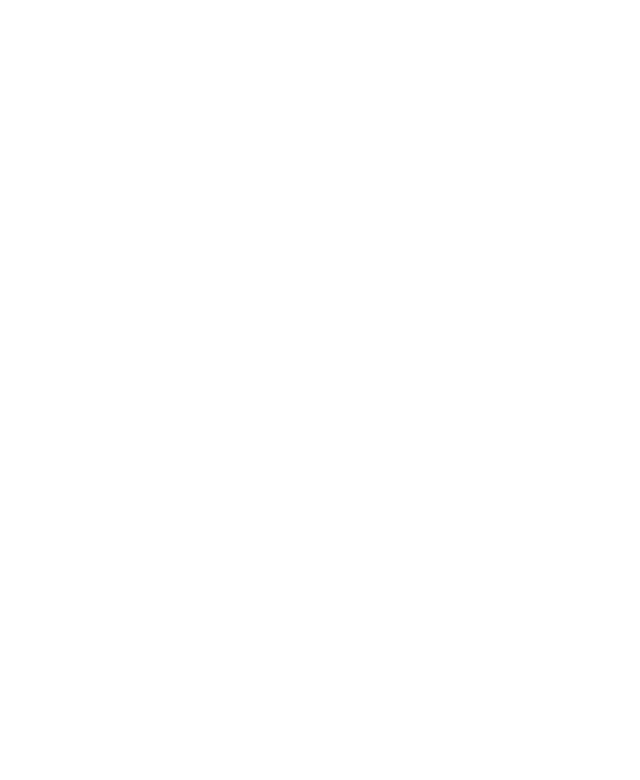
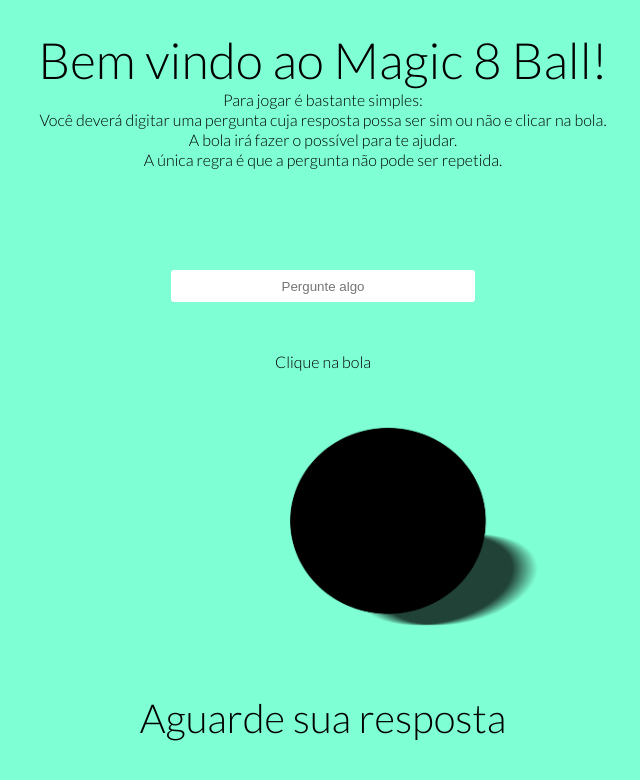
Before and after one commit to vhugodias/Jogo-de-azar, a plain HTML site: page index.html in a window 1280 px wide. Shown: the whole page, without its empty margins (317-957 px from the left). Drawn offline with Linux system fonts and the light colour scheme.

Commit message:
entrega finalizada

```diff
--- a/index.html
+++ b/index.html
@@ -4,9 +4,29 @@
   <meta charset="UTF-8">
   <meta http-equiv="X-UA-Compatible" content="IE=edge">
   <meta name="viewport" content="width=device-width, initial-scale=1.0">
-  <title>Document</title>
+  <link rel="stylesheet" href="src/styles/reset.css">
+  <link rel="stylesheet" href="src/styles/style.css">
+  <title>Magic 8 Ball</title>
 </head>
 <body>
-  <!-- Escreva seu código aqui -->
+
+  <main>
+    <div id="regras">
+      <h2>Bem vindo ao Magic 8 Ball!</h2>
+      <p>Para jogar é bastante simples:</p>
+      <p>Você deverá digitar uma pergunta cuja resposta possa ser <strong>sim ou não</strong> e clicar <strong>na bola</strong>.</p>
+      <p>A bola irá fazer o possível para te ajudar.</p>
+      <p>A única regra é que a pergunta não pode ser repetida.</p>
+      <form>
+        <input type="text" id="input" name="pergunta" placeholder="Pergunte algo">
+      </form>
+      <div id="magic8ball">
+        <p>Clique na bola</p>
+        <img src="src/img/magic8ball.png" alt="Magic 8 ball">
+        <p id ='resposta'>Aguarde sua resposta</p>
+      </div>
+    </div>
+  </main>
+  <script type="module" src="src/script.js"></script>
 </body>
 </html>
--- a/src/models/index.js
+++ /dev/null
@@ -1 +0,0 @@
-// Isso é um arquivo de exemplo, crie os arquivos das models necessárias.
--- /dev/null
+++ b/src/models/respostas.js
@@ -0,0 +1,18 @@
+class Respostas {
+    static geraResposta(){
+        let respostas = [
+            "Definitivamente sim",
+            "Definitivamente não",
+            "Talvez",
+            "Não tenho certeza",
+            "Melhor não arriscar",
+            "Vai na fé",
+            "Vai dar ruim",
+            "Só não diga que eu não avisei"
+        ]
+        let respostaAtual = respostas[Math.floor(Math.random()*Math.floor(respostas.length))]
+        return respostaAtual
+    }
+}
+
+export {Respostas}
--- a/src/script.js
+++ b/src/script.js
@@ -1 +1,20 @@
-// Escreva seu código aqui
+import {Respostas} from "./models/respostas.js";
+
+const pergunta = document.querySelector('#input')
+const arrayPerguntas = []
+const resposta = document.querySelector('#resposta')
+const magicBall = document.querySelector('img')
+magicBall.addEventListener("click", verificaInput)
+
+function verificaInput (event) {
+    event.preventDefault()
+    if (pergunta.value === ''){
+        resposta.innerText = 'Faça uma pergunta!'
+    } else if (arrayPerguntas.some((arg) => arg === pergunta.value)){
+        resposta.innerText = 'Me pergunte algo diferente!'
+    } else {
+        resposta.innerText = Respostas.geraResposta()
+        arrayPerguntas.push(pergunta.value)
+    }
+
+}
--- a/src/styles/reset.css
+++ b/src/styles/reset.css
@@ -1 +1,48 @@
-/* Escreva seu código aqui */
+/* http://meyerweb.com/eric/tools/css/reset/
+   v2.0 | 20110126
+   License: none (public domain)
+*/
+
+html, body, div, span, applet, object, iframe,
+h1, h2, h3, h4, h5, h6, p, blockquote, pre,
+a, abbr, acronym, address, big, cite, code,
+del, dfn, em, img, ins, kbd, q, s, samp,
+small, strike, strong, sub, sup, tt, var,
+b, u, i, center,
+dl, dt, dd, ol, ul, li,
+fieldset, form, label, legend,
+table, caption, tbody, tfoot, thead, tr, th, td,
+article, aside, canvas, details, embed,
+figure, figcaption, footer, header, hgroup,
+menu, nav, output, ruby, section, summary,
+time, mark, audio, video {
+	margin: 0;
+	padding: 0;
+	border: 0;
+	font-size: 100%;
+	font: inherit;
+	vertical-align: baseline;
+}
+/* HTML5 display-role reset for older browsers */
+article, aside, details, figcaption, figure,
+footer, header, hgroup, menu, nav, section {
+	display: block;
+}
+body {
+	line-height: 1;
+}
+ol, ul {
+	list-style: none;
+}
+blockquote, q {
+	quotes: none;
+}
+blockquote:before, blockquote:after,
+q:before, q:after {
+	content: '';
+	content: none;
+}
+table {
+	border-collapse: collapse;
+	border-spacing: 0;
+}
--- a/src/styles/style.css
+++ b/src/styles/style.css
@@ -1 +1,56 @@
-/* Escreva seu código aqui */
+@import url('https://fonts.googleapis.com/css2?family=Lato:wght@300&display=swap');
+
+body {
+    display: flex;
+    text-align: center;
+    background-color: aquamarine;
+    font-family: 'Lato', sans-serif;
+}
+
+h2{
+    font-size: 50px;
+    margin-bottom: 20px;
+}
+
+#regras {
+    width: 100%;
+    margin-top: 50px;
+    line-height: 20px;
+}
+
+form {
+    padding-top: 100px;
+
+}
+
+#magic8ball {
+    display: flex;
+    justify-content: space-around;
+    flex-direction: column;
+    align-items: ;
+    margin: 0 auto;
+    text-align: center;
+    width: 50%;
+    height: 50%;
+}
+
+
+img {
+    margin-left: 200px;
+    width: 70%;
+    height: 70%;
+}
+
+input {
+    width: 300px;
+    height: 30px;
+    text-align: center;
+    border-radius: 3px;
+    border: none;
+    margin-bottom: 50px;
+}
+
+#resposta {
+    font-size: 40px;
+    margin-bottom: 25px;
+}
```
Also changed, not shown: src/img/magic8ball.png (added).
